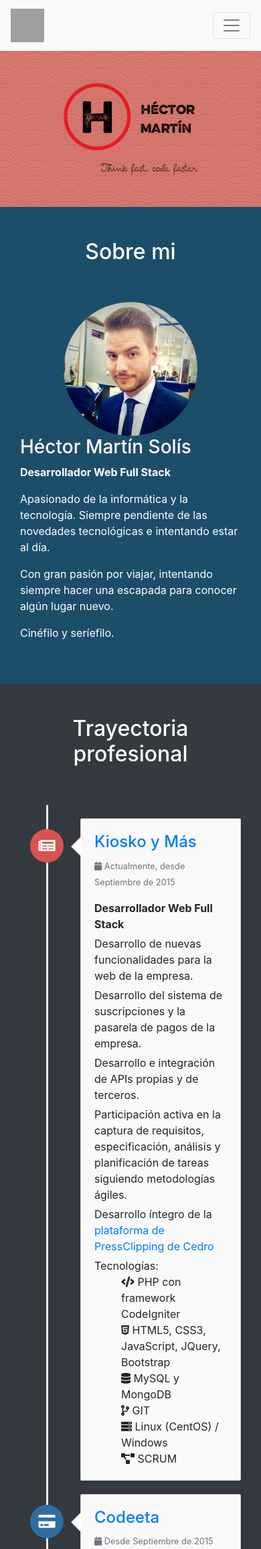
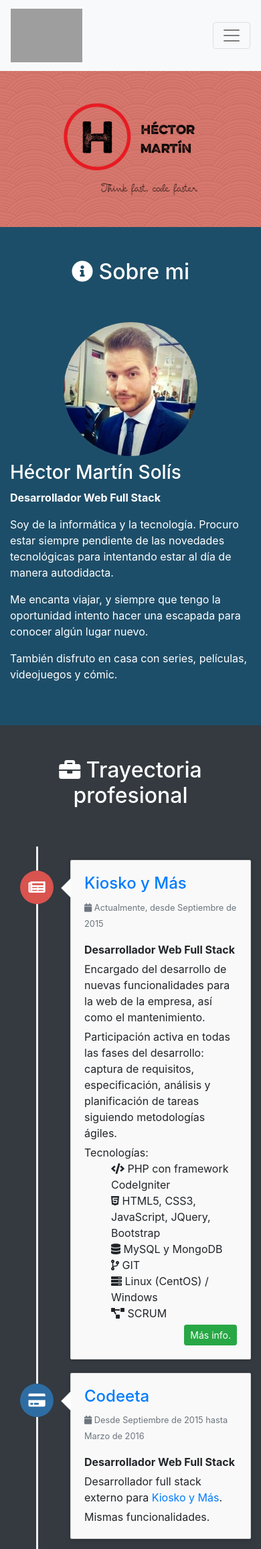
Before and after one commit to HecMartinSol/portfolio_basic, a PHP site: page / in a window 390 px wide. Shown: the top 2313 px of the page at 67% size. Run offline with PHP 8.4, Linux system fonts and the light colour scheme; some libraries are stand-ins or nearby versions; grey boxes are pictures that could not be loaded.

Commit message:
Terminado y puesto responsive

```diff
--- a/index.php
+++ b/index.php
@@ -3,7 +3,7 @@
 <head>
 	<title>Héctor Martín Solís</title>
 	<link rel="icon" href="./img/icon.ico" type="image/x-icon" />
-
+<meta name="viewport" content="width=device-width, initial-scale=1.0" />
 
 	<!-- BOOTSTRAP -->
 	<link rel="stylesheet" href="https://stackpath.bootstrapcdn.com/bootstrap/4.1.3/css/bootstrap.min.css" integrity="sha384-MCw98/SFnGE8fJT3GXwEOngsV7Zt27NXFoaoApmYm81iuXoPkFOJwJ8ERdknLPMO" crossorigin="anonymous">
@@ -221,6 +221,8 @@
 			$('html, body').animate({
 			    scrollTop: $("#"+theID).offset().top
 			}, 1000);
+			$('nav a').removeClass('active');
+			$('#'+theID+"_pill").addClass('active');
 		}
 
 			window.onscroll = function() {scrollFunction()};
@@ -234,6 +236,7 @@
 
 			// When the user clicks on the button, scroll to the top of the document
 			function goTopAction() {
+				$('nav a').removeClass('active');
 				$('html, body').animate({
 				    scrollTop: $("body").offset().top
 				}, 1000);
@@ -243,11 +246,9 @@
 <body>
 
 
-	<nav class="navbar navbar-expand-lg navbar-light bg-light">
-		<div class="container">
-
+	<nav class="navbar navbar-expand-lg navbar-light bg-light" >
 		<a class="navbar-brand" href="#">
-				<img src="./img/icon.svg" width="50" height="50" alt="H.M.S">
+			<img src="./img/icon.svg" alt="H.M.S" class="d-inline-block align-top" style="height: 4em">
 		</a>
 
 		<button class="navbar-toggler" type="button" data-toggle="collapse" data-target="#navbarSupportedContent" aria-controls="navbarSupportedContent" aria-expanded="false" aria-label="Toggle navigation">
@@ -255,23 +256,16 @@
 		</button>
 
 		<div class="collapse navbar-collapse" id="navbarSupportedContent">
-				<ul class="navbar-nav mr-auto">
-					<li class="nav-item active">
-						<a class="nav-link" href="#" onclick="animateToID('sobre_mi')">Sobre mi</a>
-					</li>
-					<li class="nav-item">
-						<a class="nav-link" href="#" onclick="animateToID('trayectoria_profesional')">Trayectoria</a>
-					</li>
-					<li class="nav-item">
-						<a class="nav-link" href="#" onclick="animateToID('contacto')">Contacto</a>
-					</li>
-				</ul>
-			</div>
+			<nav class="nav nav-pills">
+				<a class="nav-item nav-link" href="#" id="sobre_mi_pill" onclick="animateToID('sobre_mi')"><i class="fas fa-info-circle"></i> Sobre mi</a>
+				<a class="nav-item nav-link" href="#" id="trayectoria_profesional_pill" onclick="animateToID('trayectoria_profesional')"><i class="fas fa-briefcase"></i> Trayectoria profesional</a>
+				<a class="nav-item nav-link" href="#" id="contacto_pill" onclick="animateToID('contacto')"><i class="fas fa-at"></i> Contacto</a>
+			</nav>
 		</div>
 	</nav>
 
 	<div class="container-fluid" id="banner_logo">
-		<div class="container align-middle p-5">
+		<div class="align-middle p-5">
 			<center>
 				<img src="./img/logo.png" class="img-fluid">
 			</center>
@@ -279,8 +273,8 @@
 	</div>
 
 	<div class="container-fluid text-white" style="background: #1D4E69;">
-		<div class="container pt-5 pb-5" id="sobre_mi">
-			<h2 class="pb-5"><center>Sobre mi</center></h2>
+		<div class="pt-5 pb-5" id="sobre_mi">
+			<h2 class="pb-5"><center><i class="fas fa-info-circle"></i> Sobre mi</center></h2>
 
 			<div class="row">
 				<div class="col-md">
@@ -290,21 +284,22 @@
 				</div>
 
 				<div class="col-md">
-					<h3>Héctor Martín Solís</h3>
+					<h3 class="pt-2">Héctor Martín Solís</h3>
 					<p><b>Desarrollador Web Full Stack</b></p>
-					<p>Apasionado de la informática y la tecnología. Siempre pendiente de las novedades tecnológicas e intentando estar al día.</p>
-					<p>Con gran pasión por viajar, intentando siempre hacer una escapada para conocer algún lugar nuevo.</p>
-					<p>Cinéfilo y seríefilo.</p>
+					<p>Soy de la informática y la tecnología. Procuro estar siempre pendiente de las novedades tecnológicas para intentando estar al día de manera autodidacta.</p>
+					<p>Me encanta viajar, y siempre que tengo la oportunidad intento hacer una escapada para conocer algún lugar nuevo.</p>
+					<p>También disfruto en casa con series, películas, videojuegos y cómic.</p>
 				</div>
 			</div>
 		</div>
 	</div>
 
 	<div class="container-fluid bg-dark">
-		<div class="container pt-5 pb-5" id="trayectoria_profesional">
-			<h2 class="pb-5 text-white"><center>Trayectoria profesional</center></h2>
+		<div class="pt-5 pb-5" id="trayectoria_profesional">
+			<h2 class="pb-5 text-white"><center><i class="fas fa-briefcase"></i> Trayectoria profesional</center></h2>
 
 			<ul class="timeline">
+				<!-- Kiosko y más -->
 				<li>
 					<div class="timeline-badge danger"><i class="fas fa-newspaper"></i></div>
 					<div class="timeline-panel">
@@ -314,11 +309,8 @@
 						</div>
 						<div class="timeline-body">
 							<p><b>Desarrollador Web Full Stack</b></p>
-							<p>Desarrollo de nuevas funcionalidades para la web de la empresa.</p>
-							<p>Desarrollo del sistema de suscripciones y la pasarela de pagos de la empresa.</p>
-							<p>Desarrollo e integración de APIs propias y de terceros.</p>
-							<p>Participación activa en la captura de requisitos, especificación, análisis y planificación de tareas siguiendo metodologías ágiles.</p>
-							<p>Desarrollo íntegro de la <a href="http://pressclipping.cedro.org" target="_blank">plataforma de PressClipping de Cedro</a></p>
+							<p>Encargado del desarrollo de nuevas funcionalidades para la web de la empresa, así como el mantenimiento.</p>
+							<p>Participación activa en todas las fases del desarrollo: captura de requisitos, especificación, análisis y planificación de tareas siguiendo metodologías ágiles.</p>
 							<p>Tecnologías:
 								<ul style="list-style: none;">
 									<li><i class="fas fa-code"></i> PHP con framework CodeIgniter</li>
@@ -329,9 +321,50 @@
 									<li><i class="fas fa-project-diagram"></i> SCRUM</li>
 								</ul>
 							</p>
+							<p class="float-right">
+								<button type="button" class="btn btn-sm btn-success" data-toggle="modal" data-target="#modal_kioskoymas">
+									Más info.
+								</button>
+
+								<div class="modal fade" id="modal_kioskoymas" tabindex="-1" role="dialog" aria-labelledby="exampleModalCenterTitle" aria-hidden="true">
+									<div class="modal-dialog modal-dialog-centered" role="document" >
+										<div class="modal-content">
+											<div class="modal-header">
+												<h5 class="modal-title" id="exampleModalLongTitle">
+													<div class="badge badge-danger rounded-circle p-2"><i class="fas fa-newspaper"></i></div>
+													Kiosko y Más: responsabilidades
+												</h5>
+												<button type="button" class="close" data-dismiss="modal" aria-label="Close">
+													<span aria-hidden="true">&times;</span>
+												</button>
+											</div>
+											<div class="modal-body">
+												<ul>
+													<li>Captura de requisitos, especificación, análisis y planificación de nuevas tareas.</li>
+													<li>Coordinación de los desarrollos del equipo siguiendo metodologías ágiles.</li>
+													<li>Encargado de las integraciones continuas y despliegues utilizando GIT como control de versiones.</li>
+													<li>Administración y gestión de los servidores de la empresa.</li>
+													<li>Diseño, administración y mantenimiento de la Base de Datos de la empresa.</li>
+													<li>Desarrollo del sistema de suscripciones/transacciones de la empresa.</li>
+													<li>Desarrollo de la pasarela de pagos de la empresa.</li>
+													<li>Desarrollo de APIs REST para proveer servicios a terceros.</li>
+													<li>Integración de APIs y servicios web dentro del sistema.</li>
+													<li>Desarrollo íntegro de la <a href="http://pressclipping.cedro.org" target="_blank">plataforma de PressClipping de Cedro</a></li>
+												</ul>
+											</div>
+											<div class="modal-footer">
+												<button type="button" class="btn btn-secondary" data-dismiss="modal">Cerrar</button>
+											</div>
+										</div>
+									</div>
+								</div>
+							</p>
 						</div>
 					</div>
 				</li>
+				<!-- / Kiosko y más -->
+
+				<!-- Codeeta -->
 				<li class="timeline-inverted">
 					<div class="timeline-badge primary"><i class="fas fa-credit-card"></i></div>
 					<div class="timeline-panel">
@@ -340,11 +373,15 @@
 							<p><small class="text-muted"><i class="fas fa-calendar"></i> Desde Septiembre de 2015 hasta Marzo de 2016</small></p>
 						</div>
 						<div class="timeline-body">
+							<p><b>Desarrollador Web Full Stack</b></p>
 							<p>Desarrollador full stack externo para <a href="https://www.kioskoymas.com" target="_blank">Kiosko y Más</a>.</p>
+							<p>Mismas funcionalidades.</p>
 						</div>
 					</div>
 				</li>
-				<!-- -->
+				<!-- / Codeeta -->
+
+				<!-- Bosch -->
 				<li>
 					<div class="timeline-badge info"><i class="fas fa-industry"></i></div>
 					<div class="timeline-panel">
@@ -353,14 +390,34 @@
 							<p><small class="text-muted"><i class="fas fa-calendar"></i> Desde Noviembre de 2014 hasta Junio de 2015</small></p>
 						</div>
 						<div class="timeline-body">
+							<p><b>Becario en departamento de sistemas</b></p>
 							<p>Formación práctica de la Universidad compaginando con los estudios.</p>
 							<p>Apoyo al equipo informático en desarrollo de scripts para automatización de tareas en sistemas Windows.</p>
 							<p>Generación de etiquetas mediante su programación ZPL para impresoras Zebra.</p>
 						</div>
 					</div>
 				</li>
+				<!-- /Bosch -->
 
+				<!-- First -->
 				<li class="timeline-inverted">
+					<div class="timeline-badge success"><i class="fas fa-language"></i></div>
+					<div class="timeline-panel">
+						<div class="timeline-heading">
+							<h4 class="timeline-title"><a href="https://www.cambridgeinstitute.net/" target="_blank">Cambridge Institute</a></h4>
+							<p><small class="text-muted"><i class="fas fa-calendar"></i> 2012</small></p>
+						</div>
+						<div class="timeline-body">
+							<p><b>First Certificate in English</b></p>
+							<p>Obtención del certificado en el nivel B2 de Inglés. </p>
+							<p>Licencia 0034615102</p>
+						</div>
+					</div>
+				</li>
+				<!-- / First -->
+
+				<!-- Universidad -->
+				<li>
 					<div class="timeline-badge"><i class="fas fa-user-graduate"></i></div>
 					<div class="timeline-panel">
 						<div class="timeline-heading">
@@ -369,7 +426,8 @@
 						</div>
 						<div class="timeline-body">
 							<p><b>Grado en Ingeniería del Software</b></p>
-							<p>Estudié durante 4 años la carrera de ingeniería del Software en la Universidad Complutense de Madrid, en la Facultad de Informática del Campus Universitario de Moncloa.</p>
+							<p>Estudié durante 5 años la carrera de ingeniería del Software en la Universidad Complutense de Madrid, en la Facultad de Informática del Campus Universitario de Moncloa.</p>
+							<p>Curso por año, a excepción del último, en el que dejé el proyecto fin de carrera para poder trabajar mientras lo terminaba.</p>
 							<br>
 							<p><small class="text-muted"><i class="fas fa-calendar"></i> De Julio de 2013 a Enero de 2014</small></p>
 							<p><b>Beca de colaboración en la Facultad de Comercio y Turismo</b></p>
@@ -377,15 +435,18 @@
 						</div>
 					</div>
 				</li>
+				<!-- / Universidad -->
 			</ul>
 		</div>
 	</div>
 
 	<div class="container-fluid bg-secondary text-white">
-		<div class="container pt-5 pb-5" id="contacto">
-			<h2 class="pb-5"><center>Contacto</center></h2>
+		<div class="pt-5 pb-5" id="contacto">
+			<h2 class="pb-5"><center><i class="fas fa-at"></i> Contacto</center></h2>
 			<center>
-				<a class="btn btn-danger" href='mailto:hecmartinsol@gmail.com?Subject=Hello!'>
+				<p>¡Contacta conmigo!</p>
+
+				<a class="btn btn-danger" href='mailto:hecmartinsol@gmail.com?Subject=Hello!' id="btn_my_email">
 					<i class="fas fa-envelope mr-3"></i>Email
 				</a>
 
```
Lines whose indentation alone changed are shown as unchanged.
